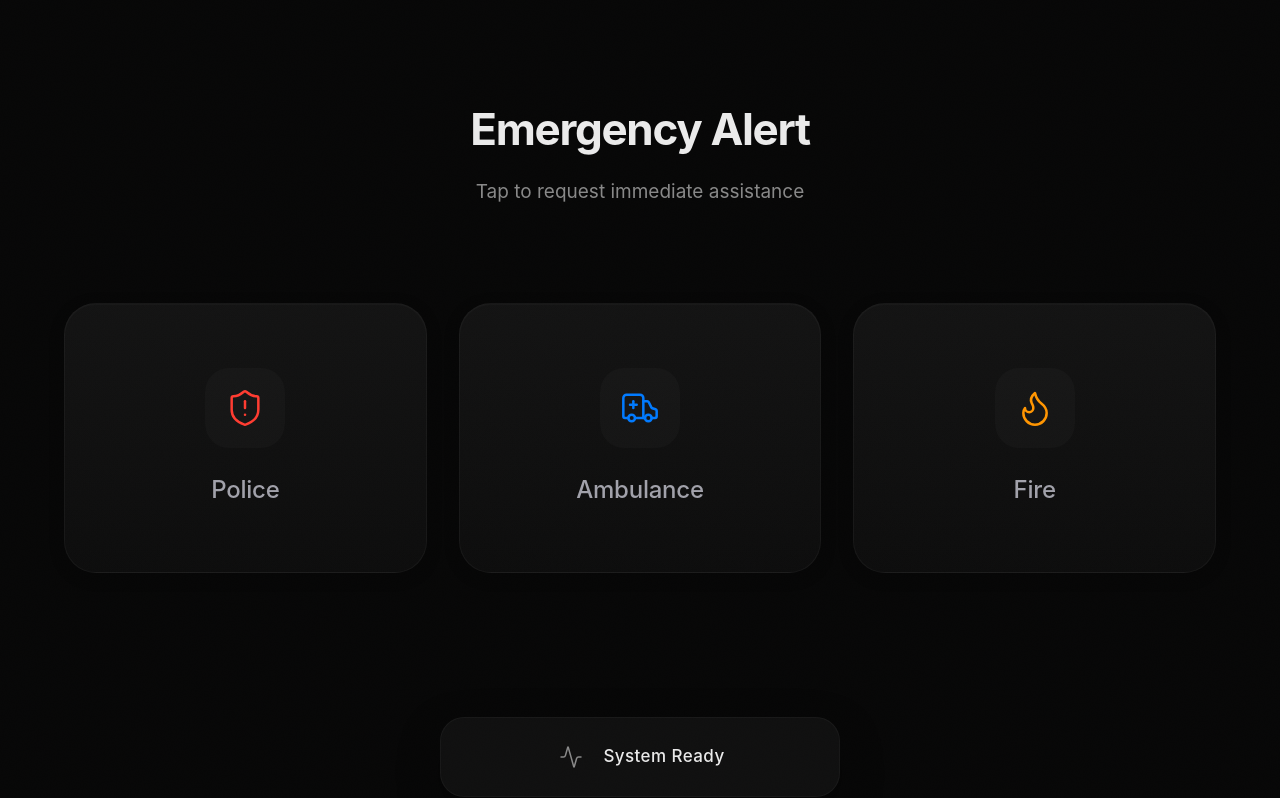
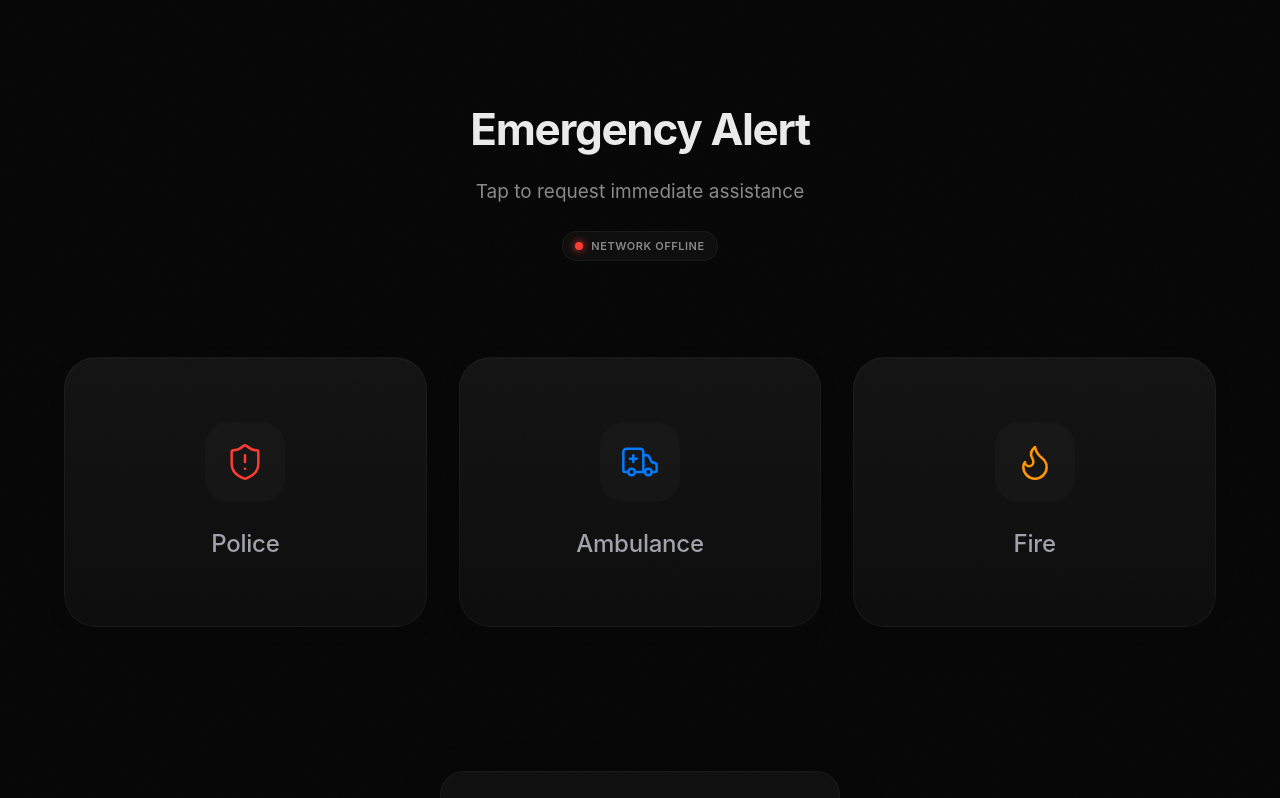
Before and after one commit to aswanayyappan/Minimalist-Emergency-Alert-App, a React (Vite) app in the folder Minimalist Emergency Alert App/: page /dashboard in a window 1280 px wide. Shown: the top 798 px of the page. Built offline with nearby package versions, Linux system fonts and the light colour scheme; no server answers.

Commit message:
Feature: Add live connection status indicator

```diff
--- a/Minimalist Emergency Alert App/src/app/pages/Dashboard.tsx
+++ b/Minimalist Emergency Alert App/src/app/pages/Dashboard.tsx
@@ -1,5 +1,5 @@
 import { motion, AnimatePresence } from "motion/react";
-import { useState } from "react";
+import { useState, useEffect } from "react";
 import { ShieldAlert, Ambulance, Flame, CheckCircle2, AlertTriangle, MapPin, Activity } from "lucide-react";
 import { clsx } from "clsx";
 
@@ -9,6 +9,24 @@ type ServiceType = "police" | "ambulance" | "fire" | null;
 export function Dashboard() {
   const [status, setStatus] = useState<Status>("ready");
   const [activeService, setActiveService] = useState<ServiceType>(null);
+  const [isOnline, setIsOnline] = useState<boolean | null>(null);
+
+  useEffect(() => {
+    const checkStatus = async () => {
+      try {
+        const API_URL = import.meta.env.VITE_API_URL || "http://localhost:3000/alert";
+        const STATUS_URL = API_URL.replace("/alert", "/status");
+        const res = await fetch(STATUS_URL);
+        if (res.ok) setIsOnline(true);
+        else setIsOnline(false);
+      } catch (e) {
+        setIsOnline(false);
+      }
+    };
+    checkStatus();
+    const interval = setInterval(checkStatus, 30000); // Check every 30 seconds
+    return () => clearInterval(interval);
+  }, []);
 
   const handleAlert = async (service: ServiceType) => {
     if (status !== "ready" && status !== "sent" && status !== "error") return;
@@ -117,10 +135,26 @@ export function Dashboard() {
             initial={{ opacity: 0, y: -10 }}
             animate={{ opacity: 1, y: 0 }}
             transition={{ duration: 0.8, delay: 0.1, ease: [0.16, 1, 0.3, 1] }}
-            className="text-[15px] md:text-[19px] text-[#888888] font-normal"
+            className="text-[15px] md:text-[19px] text-[#888888] font-normal mb-6"
           >
             Tap to request immediate assistance
           </motion.p>
+
+          <motion.div
+            initial={{ opacity: 0 }}
+            animate={{ opacity: 1 }}
+            className="flex items-center gap-2 px-3 py-1.5 rounded-full bg-white/[0.03] border border-white/[0.05]"
+          >
+            <div className={clsx(
+              "w-2 h-2 rounded-full",
+              isOnline === true ? "bg-[#34C759] shadow-[0_0_8px_#34C759]" :
+              isOnline === false ? "bg-[#FF3B30] shadow-[0_0_8px_#FF3B30]" :
+              "bg-[#888] animate-pulse"
+            )} />
+            <span className="text-[11px] font-semibold uppercase tracking-wider text-[#888]">
+              {isOnline === true ? "Network Online" : isOnline === false ? "Network Offline" : "Connecting..."}
+            </span>
+          </motion.div>
         </header>
 
         {/* Action Buttons */}
```
Also changed, not shown: 1 other file (tests, documents, lock files or other folders).
